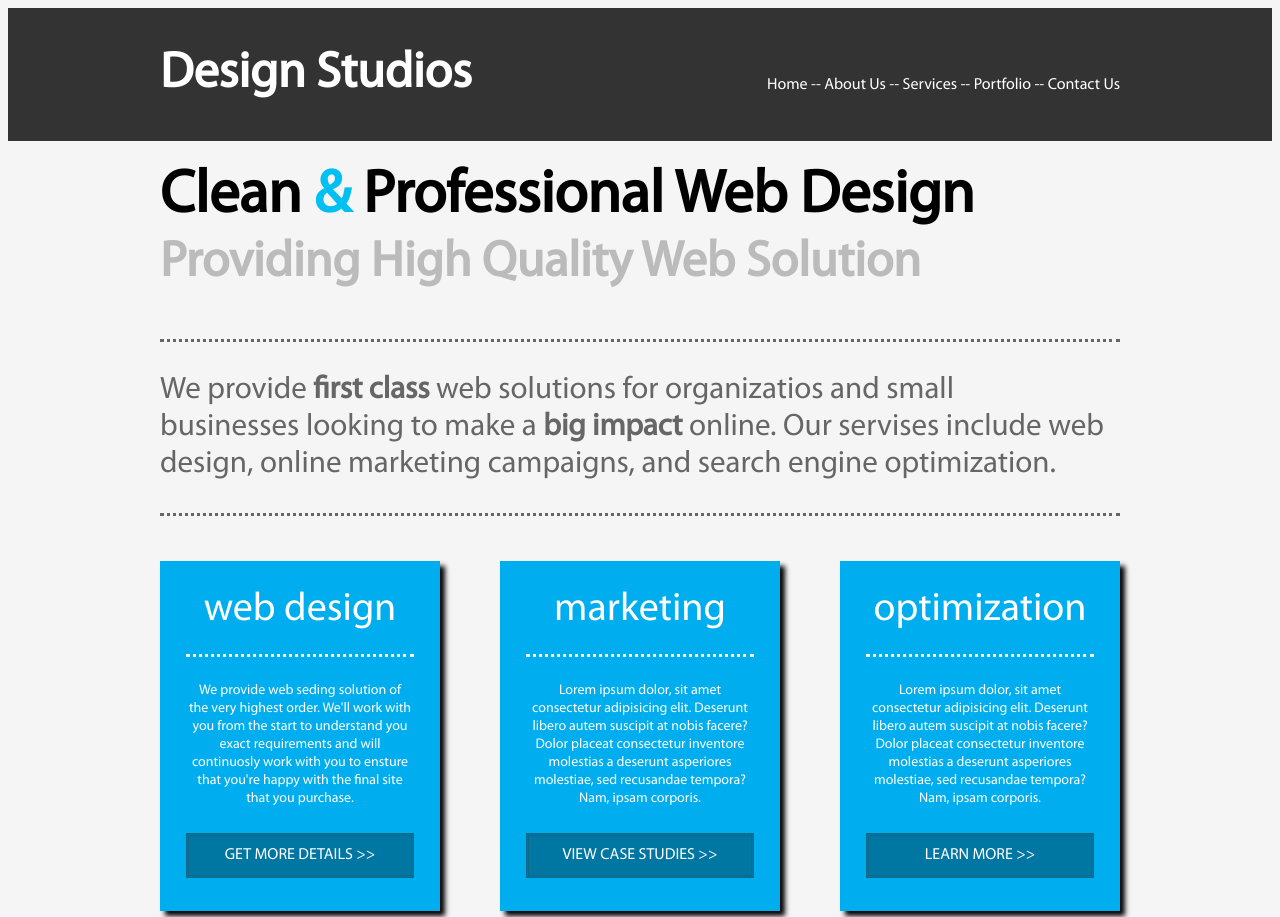
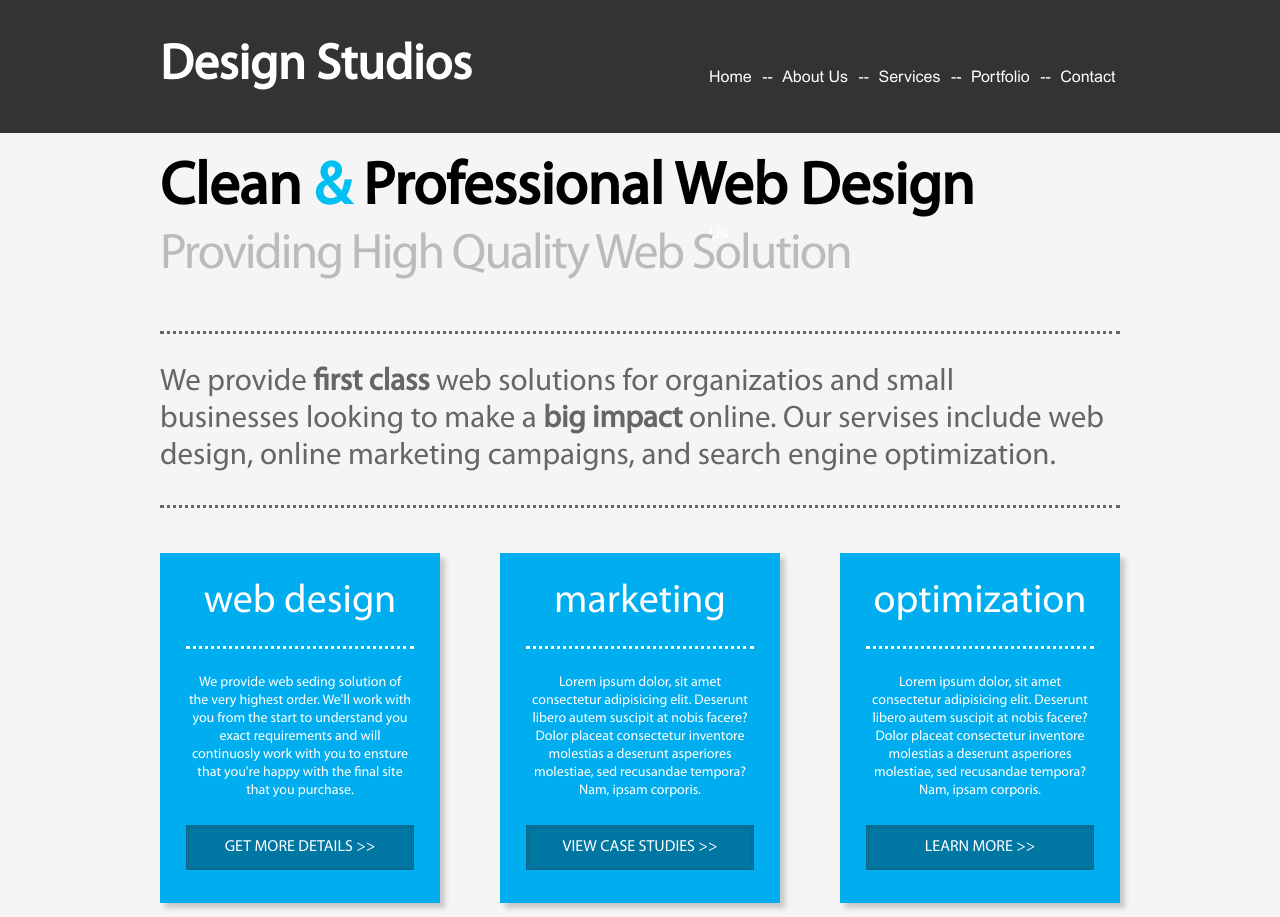
Before and after one commit to NewAlexey/Second-Layout, a plain HTML site: page index.html in a window 1280 px wide. Shown: the top 917 px of the page. Drawn offline with Linux system fonts and the light colour scheme.

Commit message:
correction of some errors

```diff
--- a/index.html
+++ b/index.html
@@ -10,23 +10,19 @@
         <div class="container container2">
           <h1 class="h1"> design studios </h1>
           <nav class=topa>
-          <div class="ahome">
+            <div class="ahome font-fam-arial">
               <a href="index.html"> Home </a>
-            <div class="ahome"> -- </div>
             </div>
-          <div class="ahome">
+            <div class="ahome font-fam-arial">
               <a href="index.html"> About Us </a>
-            <div class="ahome"> -- </div>
             </div>
-          <div class="ahome">
+            <div class="ahome font-fam-arial">
               <a href="index.html"> Services </a>
-            <div class="ahome"> -- </div>
             </div>
-          <div class="ahome">
+            <div class="ahome font-fam-arial">
               <a href="index.html"> Portfolio </a>
-            <div class="ahome"> -- </div>
             </div>
-          <div class="ahome">
+            <div class="ahome2 font-fam-arial">
               <a href="index.html"> Contact Us </a>
             </div>
           </nav>
@@ -34,7 +30,7 @@
       </header>
       <main>
       <div class="container">
-        <h1 class="h11"> clean <span>&</span> professional web design </h1>
+        <h1 class="h11 font-fam"> clean <span>&</span> professional web design </h1>
         <h2>providing high quality web solution</h2>
         <div class="div-text">  We provide <b>first class</b> web solutions for organizatios and small <br>
           businesses looking to make a <b>big impact</b> online. Our servises include web <br>
@@ -43,26 +39,20 @@
       </div>
       <div class="container container2 container3">
         <div class="blue-block shadow">
-        <div class="blue-block2">
-         web design
-        </div>
+          <div class="blue-block2"> web design </div>
           <p class="text">We provide web seding solution of the very highest order. We'll work with you from the start to understand you exact
                           requirements and will continuosly work with you to ensture that you're happy with the final site that you purchase.
           </p>
           <div class="text2"> get more details >> </div>
         </div>
         <div class="blue-block shadow">
-        <div class="blue-block2">
-          marketing
-        </div>
-        <p class="text">Lorem ipsum dolor, sit amet consectetur adipisicing elit. Deserunt libero autem suscipit at nobis facere?
+          <div class="blue-block2"> marketing </div>
+          <p class="text"> Lorem ipsum dolor, sit amet consectetur adipisicing elit. Deserunt libero autem suscipit at nobis facere?
                             Dolor placeat consectetur inventore molestias a deserunt asperiores molestiae, sed recusandae tempora? Nam, ipsam corporis.</p>
           <div class="text2"> view case studies >> </div>
         </div>
         <div class="blue-block shadow">
-        <div class="blue-block2">
-         optimization
-        </div>
+          <div class="blue-block2"> optimization </div>
           <p class="text">Lorem ipsum dolor, sit amet consectetur adipisicing elit. Deserunt libero autem suscipit at nobis facere?
                           Dolor placeat consectetur inventore molestias a deserunt asperiores molestiae, sed recusandae tempora? Nam, ipsam corporis.</p>
           <div class="text2"> learn more >> </div>
@@ -77,14 +67,12 @@
             <div> <b style="color: #666;"> Sarah Johnson </b> </div>
             <div class="web-bot"> <a href="index.html"> Web Design Media </a> </div>
           </div>
-
           <div class="white-pictures2">
             <img src="img/kvadrat.png" align="left" style="margin-right: 30px;">
             <div class="div-bot2"> <p class="bot-text"> I only have good things to say about Design Studios - <br> i highly recommend them for promotional work... </p> </div>
             <div> <b style="color: #666;"> Kate Saunders </b> </div>
             <div class="web-bot"> <a href="index.html"> Web Design Media </a> </div>
           </div>
-
           <div>
             <img src="img/kvadrat.png" align="left" style="margin-right: 30px;">
             <div class="div-bot2"> <p class="bot-text"> Design Studios have increased traffic to my site by <br> over 200% in just a few months - great work, guys! </p> </div>
@@ -102,11 +90,7 @@
           <div class="web-bot"> <a href="index.html"> Click Hewe For More Details >> </a> </div>
         </div>
       </div>
-      </div>
     </main>
   </body>
-      <footer class="container container2">
-        Copyright &copy; 2010 &#126; Design Studios &#126; All Right Reserved
-      </footer>
+  <footer class="container container2"> Copyright &copy; 2010 &#126; Design Studios &#126; All Right Reserved </footer>
 </html>
-</html>
--- a/style.css
+++ b/style.css
@@ -1,13 +1,24 @@
 @font-face {
-  font-family: myriadpro;
-  src: url(fonts/MyriadPro.ttf);
+  font-family: "Myriad Pro";
+  src: url(fonts/MyriadPro4.woff);
 }
+
+@font-face {
+  font-family: "Arial MT";
+  src: url(fonts/ArialMT2.woff);
+}
+
 .font-fam {
-  font-family: myriadpro;
+  font-family: "Myriad Pro";
+}
+
+.font-fam-arial {
+  font-family: "Arial MT";
 }
 
 body {
   background-color:whitesmoke;
+  margin: 0;
 }
 .container {
   width: 960px;
@@ -33,9 +44,7 @@ body {
 }
 
 header {
-  display: flex;
   background-color: #333333;
-  color:white;
   margin:0;
   height: 133px;
 }
@@ -52,6 +61,8 @@ h2 {
   color:#bbbbbb;
   margin:0;
   font-size: 50px;
+  font-weight: 400;
+  letter-spacing: -2px;
 }
 
 h3 {
@@ -82,6 +93,7 @@ h4 {
 
 .topa {
   line-height: 155px;
+  width: 411px;
 }
 
 .topa a {
@@ -97,6 +109,17 @@ h4 {
 .ahome {
   display: inline;
 }
+
+.ahome::after {
+  padding: 0 6px;
+  content: "--";
+  color: white;
+}
+
+.ahome2 {
+  display: inline;
+}
+
 .div-text {
   font-weight: 400;
   font-size: 31px;
@@ -131,6 +154,7 @@ h4 {
 }
 
 .text2 {
+  cursor: pointer;
   text-align: center;
   text-transform: uppercase;
   background-color: #0076a3;
@@ -151,7 +175,7 @@ h4 {
 }
 
 .shadow {
-  box-shadow: 5px 5px 5px;
+  box-shadow: 5px 5px 5px #c7c7c7;
 }
 
 .bot-text{
```
Also changed, not shown: fonts/ArialMT2.woff (added), fonts/MyriadPro.ttf (deleted), fonts/MyriadPro4.woff (added). Lines whose indentation alone changed are shown as unchanged.
